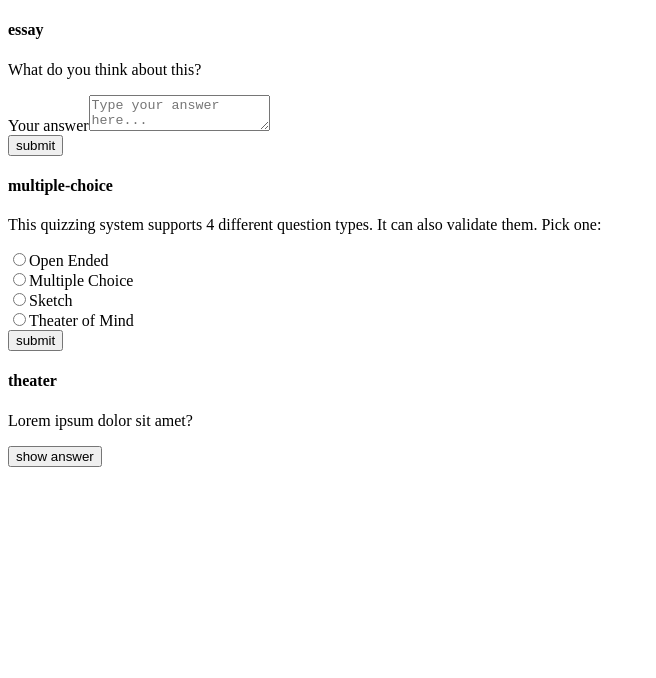
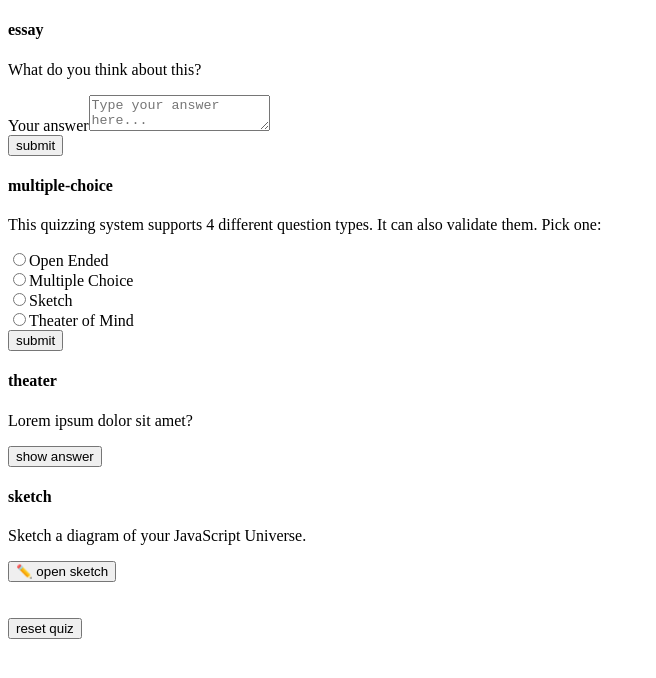
Before and after one commit to Uvacoder/quiz-starter, a Next.js app: page /demo in a window 1280 px wide. Shown: the top 678 px of the page, without its empty margins (0-656 px from the left). Built offline with nearby package versions, Linux system fonts and the light colour scheme.

Commit message:
Revert "update"
This reverts commit a1d7a2389ba6a11383767eee818bf58ee580f47d.

```diff
--- a/components/quiz/templates/essay.js
+++ b/components/question-templates/essay.js
@@ -1,11 +1,14 @@
 import React from 'react'
-import useEggheadQuestion from '../../../hooks/useEggheadQuestion'
+import useEggheadQuestion from '../../hooks/useEggheadQuestion'
 
-const Essay = ({question, onSubmit}) => {
+const Essay = ({question, onSubmit, isCompleted}) => {
   const {formik, isSubmitted} = useEggheadQuestion(question, onSubmit)
+
   return (
     <div>
-      <h4>{question.type}</h4>
+      <h4>
+        {isCompleted && '✅'} {question.type}
+      </h4>
       <p>{question.text}</p>
       <form onSubmit={formik.handleSubmit}>
         <div role="group" aria-labelledby="choices">
--- a/components/quiz/templates/multipleChoice.js
+++ b/components/question-templates/multipleChoice.js
@@ -1,12 +1,17 @@
 import React from 'react'
-import useEggheadQuestion from '../../../hooks/useEggheadQuestion'
+import useEggheadQuestion from '../../hooks/useEggheadQuestion'
 
-const MultipleChoice = ({question, onSubmit}) => {
+const MultipleChoice = ({question, onSubmit, isCompleted}) => {
   const {formik, isSubmitted} = useEggheadQuestion(question, onSubmit)
+  const correctAnswer =
+    isSubmitted && question.correctAnswer === formik.values.value
 
   return (
     <div>
-      <h4>{question.type}</h4>
+      <h4>
+        {isCompleted && <span>{correctAnswer ? '✅' : '❎'}</span>}{' '}
+        {question.type}
+      </h4>
       <p>{question.text}</p>
       <form onSubmit={formik.handleSubmit}>
         <div role="group" aria-labelledby="choices">
--- a/components/quiz/templates/theater.js
+++ b/components/question-templates/theater.js
@@ -1,13 +1,15 @@
 import React from 'react'
-import useEggheadQuestion from '../../../hooks/useEggheadQuestion'
+import useEggheadQuestion from '../../hooks/useEggheadQuestion'
 
-const Theater = ({question, onSubmit}) => {
+const Theater = ({question, onSubmit, isCompleted}) => {
   const {formik, isSubmitted} = useEggheadQuestion(question, onSubmit)
   const [answerOpened, setAnswerOpened] = React.useState(false)
 
   return (
     <div>
-      <h4>{question.type}</h4>
+      <h4>
+        {isCompleted && '✅'} {question.type}
+      </h4>
       <p>{question.text}</p>
       <form onSubmit={formik.handleSubmit}>
         {answerOpened && (
@@ -65,7 +67,7 @@ const Theater = ({question, onSubmit}) => {
           {answerOpened ? 'hide answer' : 'show answer'}
         </button>
       )}
-      {formik.errors.choice}
+      {formik.errors.value}
     </div>
   )
 }
--- a/components/quiz/index.js
+++ b/components/quiz.js
@@ -1,14 +1,16 @@
 import React from 'react'
 
-import MultipleChoice from './templates/multipleChoice'
-import Essay from './templates/essay'
-import Theater from './templates/theater'
-import Sketch from './templates/sketch'
+import MultipleChoice from './question-templates/multipleChoice'
+import Essay from './question-templates/essay'
+import Theater from './question-templates/theater'
+import Sketch from './question-templates/sketch'
 
-import useEggheadQuiz from '../../hooks/useEggheadQuiz'
+import useEggheadQuiz from '../hooks/useEggheadQuiz'
 
 const QuizTemplate = ({quiz}) => {
-  const {questions, onSubmit} = useEggheadQuiz(quiz)
+  const {questions, onSubmit, isCompleted, resetQuizProgress} = useEggheadQuiz(
+    quiz,
+  )
 
   return (
     <div>
@@ -24,9 +26,9 @@ const QuizTemplate = ({quiz}) => {
           case 'theater':
             QuestionToShow = Theater
             break
-          //   case 'sketch':
-          //     QuestionToShow = Sketch
-          //     break
+          case 'sketch':
+            QuestionToShow = Sketch
+            break
           // case 'trueFalse':
           //   QuestionToShow = TrueFalse
           //   break
@@ -39,9 +41,24 @@ const QuizTemplate = ({quiz}) => {
             question={question}
             onSubmit={onSubmit}
             key={question.id}
+            isCompleted={isCompleted(question)}
           />
         )
       })}
+      <br />
+      <br />
+      <button
+        onClick={() =>
+          resetQuizProgress(
+            window.confirm(
+              'This will reset your progress in this quiz. Are you sure?',
+            ),
+          )
+        }
+        type="button"
+      >
+        reset quiz
+      </button>
     </div>
   )
 }
```
